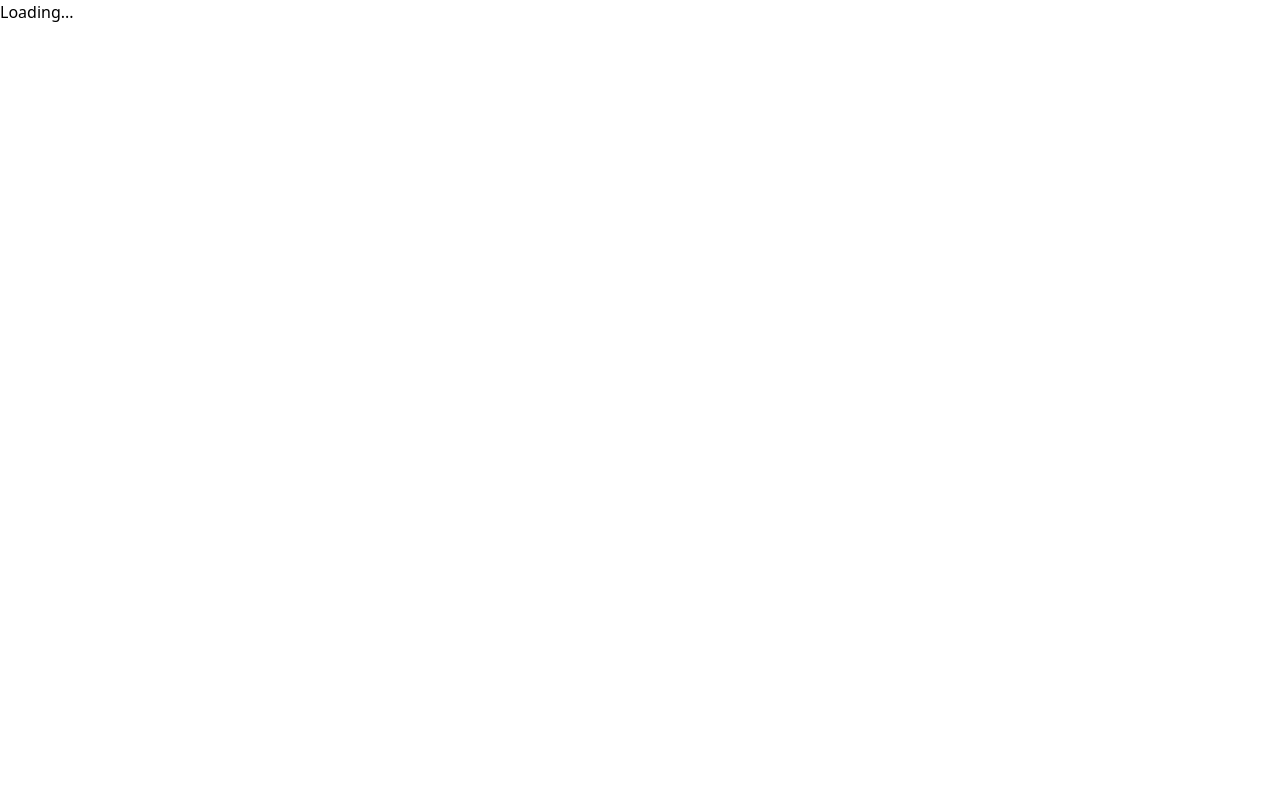
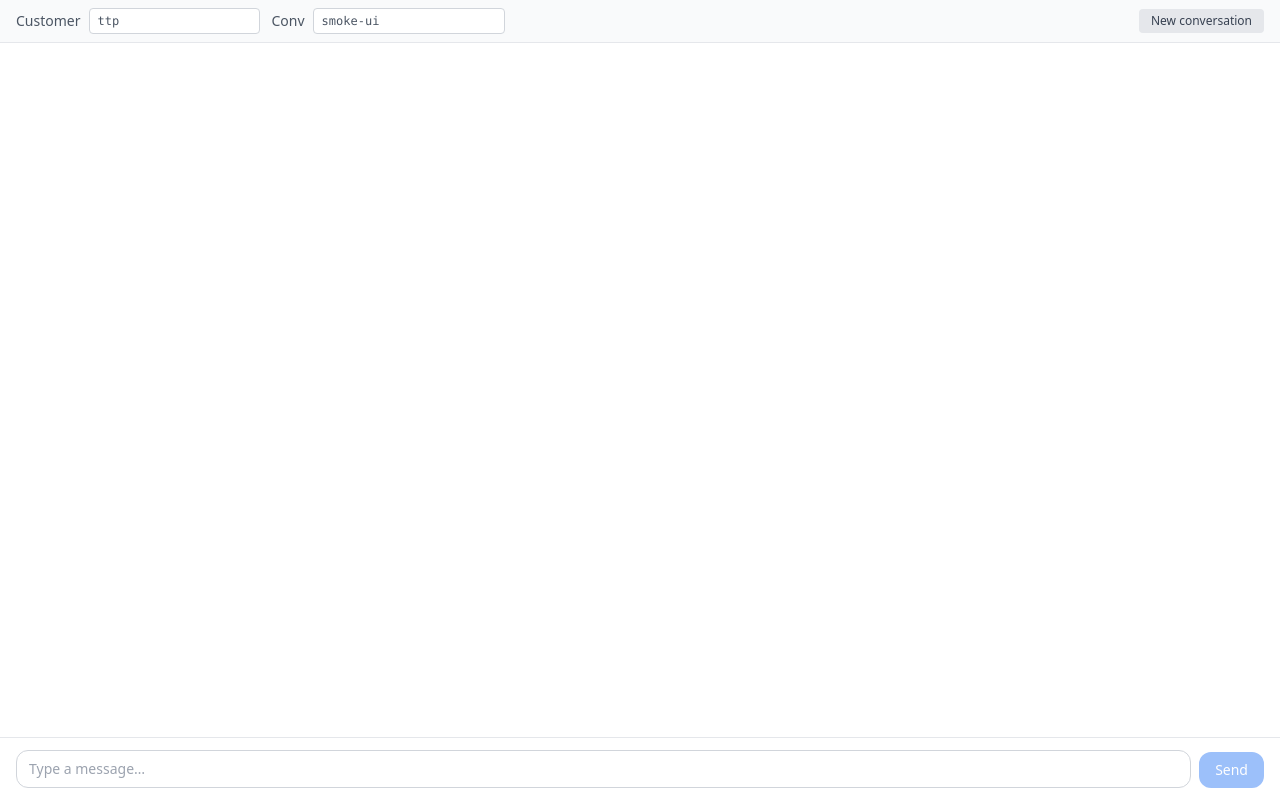
Before and after one commit to hongtran/agent-customer-support, a Next.js app in the folder ui/: page / in a window 1280 px wide. Built offline with nearby package versions, Linux system fonts and the light colour scheme.

Commit message:
feat(ui): compose chat page — ConfigBar + MessageList + InputBar

```diff
--- a/ui/app/layout.tsx
+++ b/ui/app/layout.tsx
@@ -1,35 +1,14 @@
 import type { Metadata } from "next";
-import localFont from "next/font/local";
 import "./globals.css";
 
-const geistSans = localFont({
-  src: "./fonts/GeistVF.woff",
-  variable: "--font-geist-sans",
-  weight: "100 900",
-});
-const geistMono = localFont({
-  src: "./fonts/GeistMonoVF.woff",
-  variable: "--font-geist-mono",
-  weight: "100 900",
-});
-
 export const metadata: Metadata = {
-  title: "Create Next App",
-  description: "Generated by create next app",
+  title: "CenLab Agent — Test UI",
 };
 
-export default function RootLayout({
-  children,
-}: Readonly<{
-  children: React.ReactNode;
-}>) {
+export default function RootLayout({ children }: { children: React.ReactNode }) {
   return (
     <html lang="en">
-      <body
-        className={`${geistSans.variable} ${geistMono.variable} antialiased`}
-      >
-        {children}
-      </body>
+      <body className="h-screen bg-white antialiased">{children}</body>
     </html>
   );
 }
--- a/ui/app/page.tsx
+++ b/ui/app/page.tsx
@@ -1,3 +1,51 @@
+"use client";
+
+import { useState } from "react";
+import ConfigBar from "@/components/ConfigBar";
+import MessageList, { Message } from "@/components/MessageList";
+import InputBar from "@/components/InputBar";
+import { sendMessage } from "@/lib/api";
+
 export default function Home() {
-  return <main>Loading...</main>;
+  const [customerId, setCustomerId] = useState("ttp");
+  const [conversationId, setConversationId] = useState("smoke-ui");
+  const [messages, setMessages] = useState<Message[]>([]);
+  const [loading, setLoading] = useState(false);
+
+  const handleNewConversation = () => {
+    setConversationId(crypto.randomUUID());
+    setMessages([]);
+  };
+
+  const handleSend = async (text: string) => {
+    setMessages((prev) => [...prev, { role: "user", content: text }]);
+    setLoading(true);
+    try {
+      const result = await sendMessage({
+        customer_id: customerId,
+        conversation_id: conversationId,
+        message: text,
+      });
+      setMessages((prev) => [...prev, { role: "agent", content: result.reply }]);
+    } catch (err) {
+      const msg = err instanceof Error ? err.message : "Unknown error";
+      setMessages((prev) => [...prev, { role: "error", content: `Error: ${msg}` }]);
+    } finally {
+      setLoading(false);
+    }
+  };
+
+  return (
+    <div className="flex h-screen flex-col">
+      <ConfigBar
+        customerId={customerId}
+        conversationId={conversationId}
+        onCustomerIdChange={setCustomerId}
+        onConversationIdChange={setConversationId}
+        onNewConversation={handleNewConversation}
+      />
+      <MessageList messages={messages} loading={loading} />
+      <InputBar onSend={handleSend} disabled={loading} />
+    </div>
+  );
 }
```
